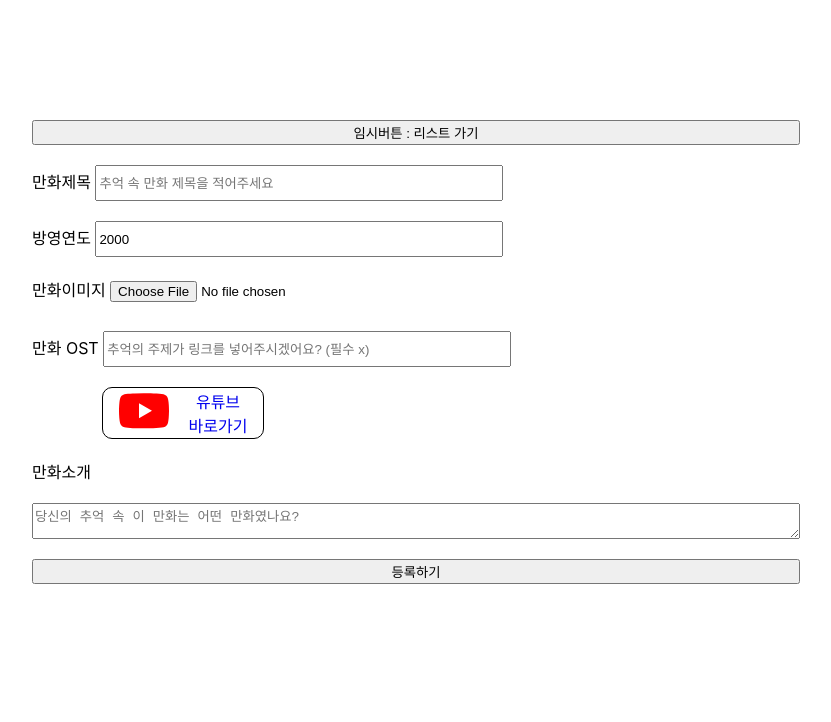
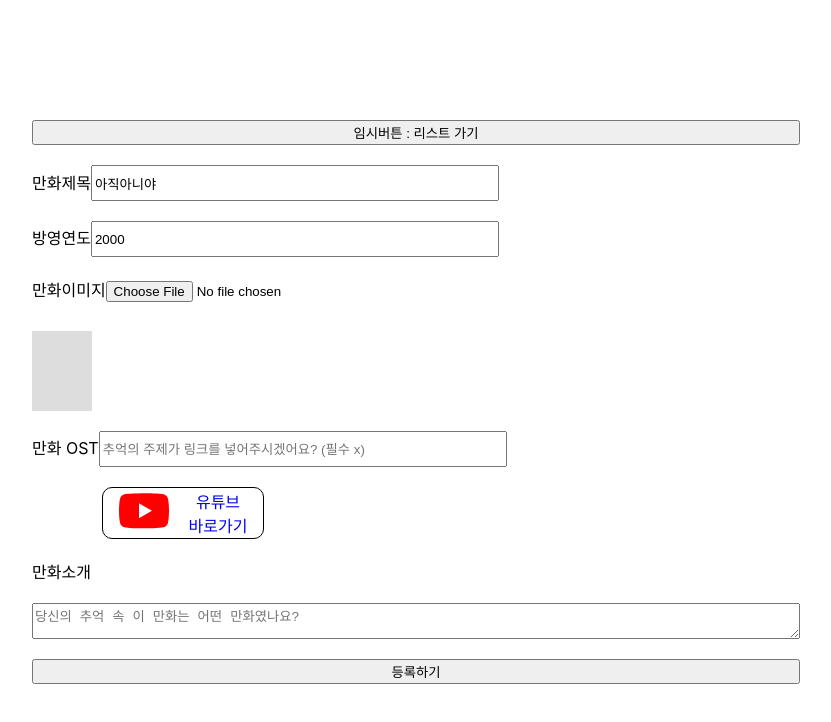
Before and after one commit to Trainy32/Anime, a React (Create React App) app: page /write/1 in a window 1280 px wide. Shown: the top 722 px of the page, without its empty margins (224-1055 px from the left). Built offline with nearby package versions, Linux system fonts and the light colour scheme; data requests are answered from the project's data file.

Commit message:
no message

```diff
--- a/src/AnimeList.js
+++ b/src/AnimeList.js
@@ -14,8 +14,6 @@ function AnimeList() {
   const navigate = useNavigate()
   const dispatch = useDispatch()
   const posts = useSelector((state) => state.posts.list)
-
-  console.log(posts)
 
   React.useEffect(() => {
     dispatch(load_posts_AX())
--- a/src/Write.js
+++ b/src/Write.js
@@ -1,4 +1,5 @@
 import React, { useRef, useState, useEffect } from "react";
+import axios from 'axios'
 
 import { useNavigate, useParams } from 'react-router-dom'
 
@@ -19,9 +20,18 @@ function Write() {
 // 게시물 수정인지, 새로 쓰는것인지 판별합니다 :)
   const isNew = params.post_id === 'new' ? true : false
 
-  if (!isNew) {
 
-  }
+// 새로 쓰는 데이터라면 : 현재 포스트의 데이터를 불러오고, 로딩 완료여부를 체크합니다.
+  const [thisPost, setThisPost] = React.useState(null)
+  const [isLoaded, setIsLoaded] = React.useState(false)
+
+  React.useEffect(() => {
+    if (!isNew) {
+      axios.get('http://localhost:5001/posts?id='+params.post_id)
+      .then(response => setThisPost(...response.data))
+      .then(setIsLoaded(true))
+    }
+  }, [])
 
 
 // 입력창 정보 받아오기
@@ -48,10 +58,22 @@ function Write() {
   return (
     <FormWrap>
       <button onClick={()=> navigate('/')}>임시버튼 : 리스트 가기</button>
-      <label>만화제목 <input type='text' ref={title_ref} defaultValue='' placeholder="추억 속 만화 제목을 적어주세요"/></label>
-      <label>방영연도 <input type='number' ref={onair_year_ref} defaultValue='2000'/></label>
-      <label>만화이미지 <input type='file' ref={thumbnail_ref} defaultValue=''/></label>
-      <label>만화 OST <input type='url' ref={ost_url_ref} defaultValue='' placeholder="추억의 주제가 링크를 넣어주시겠어요? (필수 x)"/></label>
+
+      <label>만화제목
+        <input type='text' ref={title_ref} placeholder="추억 속 만화 제목을 적어주세요"
+        defaultValue={ isLoaded ? '로딩됐어' : '아직아니야' }/></label>
+
+      <label>방영연도
+        <input type='number' ref={onair_year_ref}
+        defaultValue='2000'/></label>
+
+      <label>만화이미지
+        <input type='file' id="post_thumb" ref={thumbnail_ref}
+        defaultValue=''/></label> <ImgPreview htmlFor="post_thumb"/>
+
+      <label>만화 OST
+        <input type='url' ref={ost_url_ref}
+        defaultValue='' placeholder="추억의 주제가 링크를 넣어주시겠어요? (필수 x)"/></label>
 
         <YoutubeBtn target='blank' href="https://www.youtube.com/">
           <YoutubeIcon>
@@ -59,7 +81,9 @@ function Write() {
           </YoutubeIcon>  유튜브 <br/> 바로가기
         </YoutubeBtn>
 
-      <label>만화소개</label> <textarea ref={content_ref} defaultValue='' placeholder="당신의 추억 속 이 만화는 어떤 만화였나요? "/>
+      <label>만화소개</label> <textarea ref={content_ref} placeholder="당신의 추억 속 이 만화는 어떤 만화였나요?"
+      defaultValue=''/>
+
       <button onClick={writePost}> 등록하기 </button>
 
     </FormWrap>
@@ -78,6 +102,13 @@ const FormWrap = styled.div`
     width: 400px;
   }
 `
+const ImgPreview = styled.label`
+background: #ddd;
+background-size: cover;
+height: 80px;
+width: 60px;
+`
+
 const YoutubeBtn = styled.a`
   display:flex;
   justify-content: center;
--- a/src/redux/modules/posts.js
+++ b/src/redux/modules/posts.js
@@ -3,7 +3,6 @@ import axios from 'axios'
 
 // 액션
 const LOAD = 'posts/LOAD'
-const LOADONE = 'posts/LOADONE'
 const CREATE = 'posts/CREATE'
 const UPDATE = 'posts/UPDATE'
 
@@ -11,10 +10,6 @@ const UPDATE = 'posts/UPDATE'
 // 액션생성함수
 export function load_posts(post_list) {
   return { type: LOAD, post_list }
-}
-
-export function load_one(post_data) {
-  return { type: LOAD, post_data }
 }
 
 export function create_post(post_data) {
@@ -30,14 +25,6 @@ export function update_post(post_data) {
 export const load_posts_AX = () =>{
   return function (dispatch) {
     axios.get('http://localhost:5001/posts')
-    .then(response => dispatch(load_posts(response.data)))
-  }
-}
-
-export const load_one_AX = (post_id) =>{
-  return function (dispatch) {
-    axios.get('http://localhost:5001/posts')
-    .then(response => response.find((p) => p.id === post_id))
     .then(response => dispatch(load_posts(response.data)))
   }
 }
@@ -59,18 +46,12 @@ export const update_post_AX = (post_data) => {
 // 초기값
 const initialState = {
   list: [{}],
-  post_selected: {},
-  is_loaded: false
 }
 
 export default function reducer(state = initialState, action = {}) {
   switch (action.type) {
     case 'posts/LOAD': {
       return { is_loaded : true, list: action.post_list }
-    }
-
-    case 'posts/LOADONE': {
-      return { is_loaded : true, post_selected: action.post_data }
     }
 
     case 'posts/CREATE': {
```
